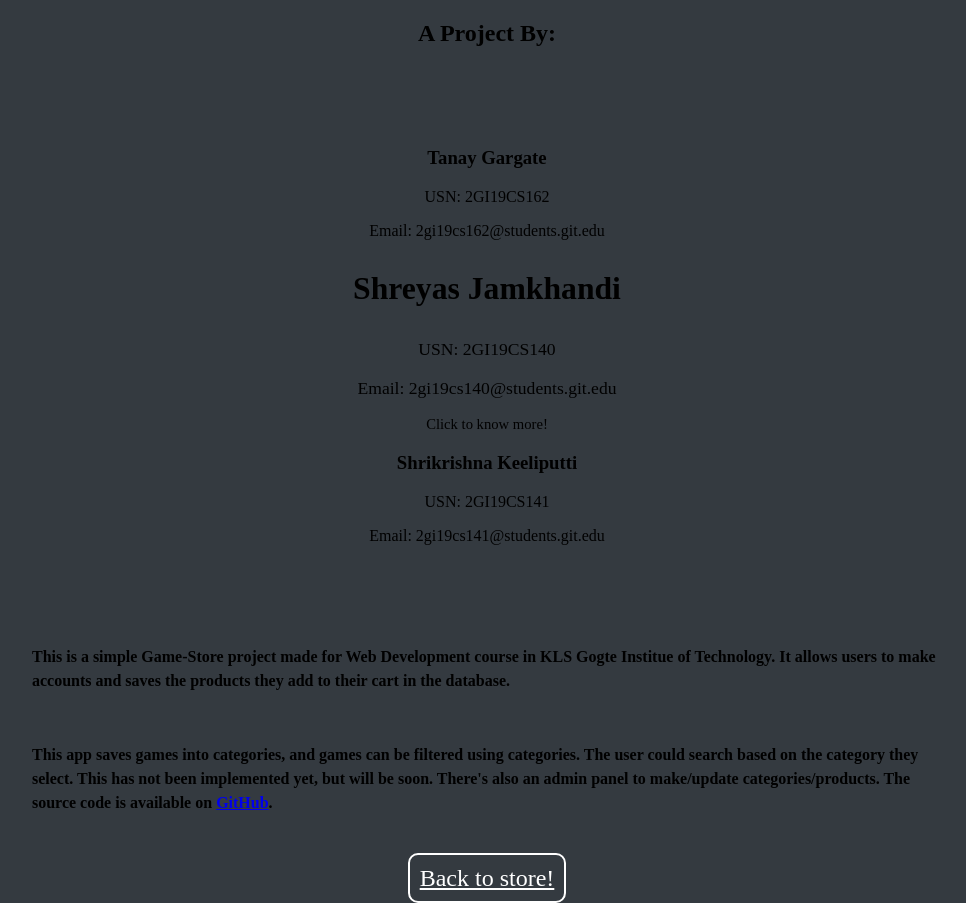
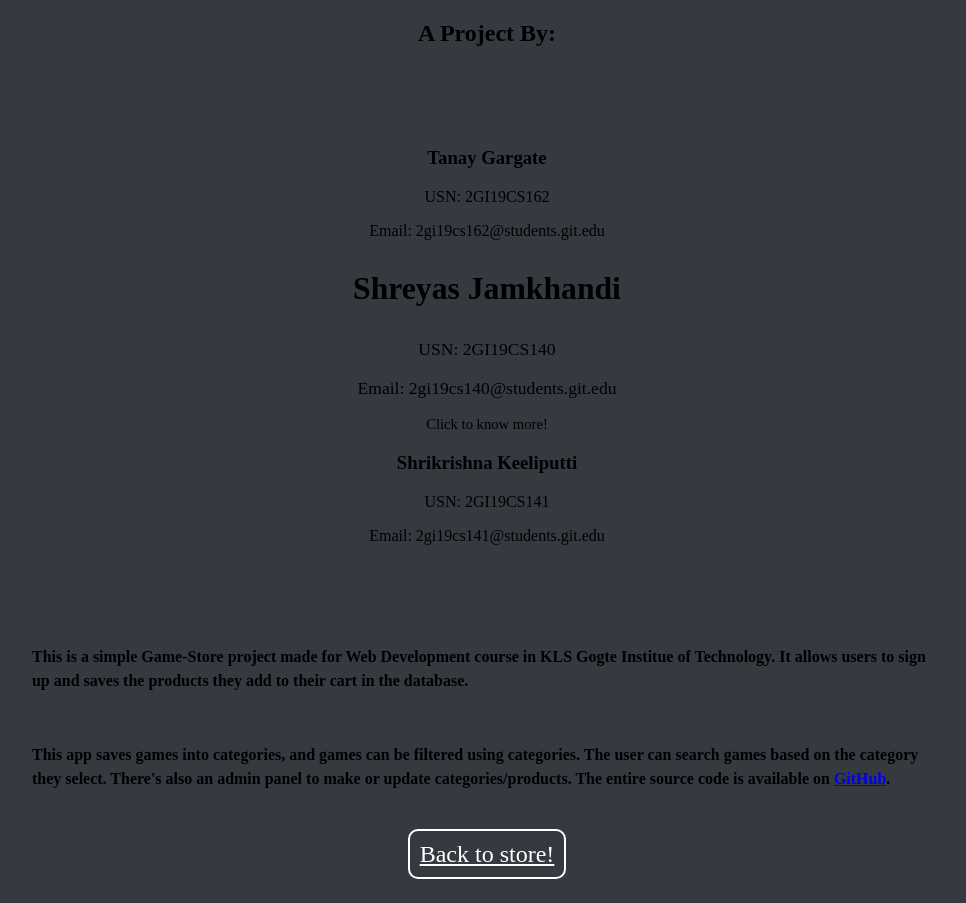
Before and after one commit to shreyasx/gamestore-frontend, a React (Create React App) app: page /about in a window 1280 px wide. Shown: the whole page, without its empty margins (153-1119 px from the left). After the commit the page ends 879 px from the top, so only its background shows below. Built offline with nearby package versions, Linux system fonts and the light colour scheme; the HTML template or start-up script is replaced by a standard one.

Commit message:
updated AboutUs.jsx

```diff
--- a/src/core/AboutUs.jsx
+++ b/src/core/AboutUs.jsx
@@ -43,8 +43,8 @@ const AboutUs = () => {
 				}}
 			>
 				This is a simple Game-Store project made for Web Development course in
-				KLS Gogte Institue of Technology. It allows users to make accounts and
-				saves the products they add to their cart in the database.
+				KLS Gogte Institue of Technology. It allows users to sign up and saves
+				the products they add to their cart in the database.
 			</h4>
 			<h4
 				style={{
@@ -56,10 +56,9 @@ const AboutUs = () => {
 				}}
 			>
 				This app saves games into categories, and games can be filtered using
-				categories. The user could search based on the category they select.
-				This has not been implemented yet, but will be soon. There's also an
-				admin panel to make/update categories/products. The source code is
-				available on{" "}
+				categories. The user can search games based on the category they select.
+				There's also an admin panel to make or update categories/products. The
+				entire source code is available on{" "}
 				<a target="blank" href="https://github.com/shreyasx/gamingstore">
 					GitHub
 				</a>
```
